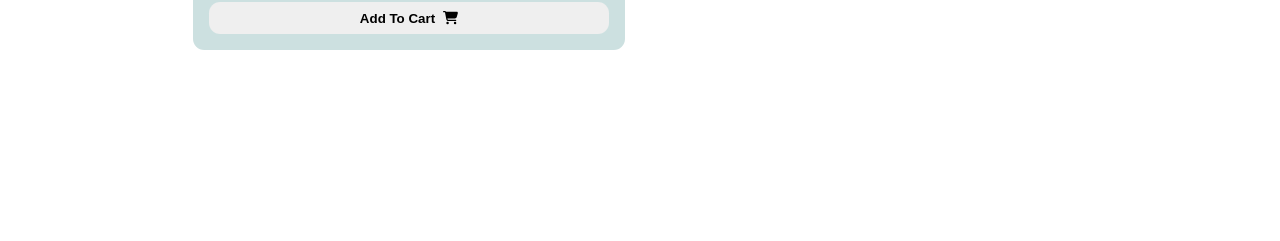
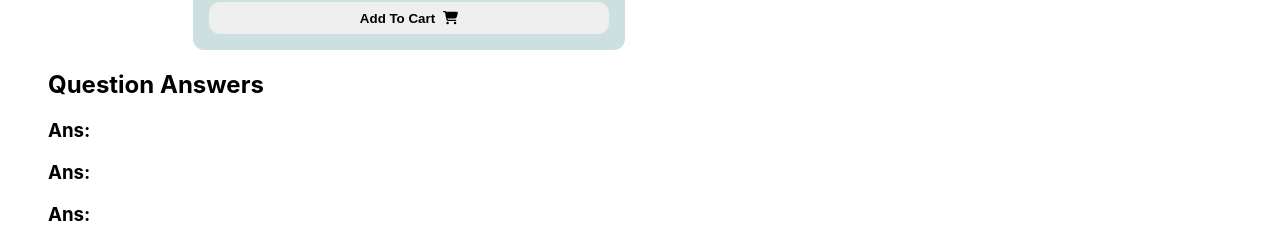
Before and after one commit to Neamul01/pc-store, a React (Create React App) app: page / in a window 1280 px wide. Shown: the part 2113-2354 px from the top of the page. Before the commit the page ends 2163 px from the top, so only its background shows below. Built offline with nearby package versions, Linux system fonts and the light colour scheme.

Commit message:
random number generated bt not used

```diff
--- a/src/App.js
+++ b/src/App.js
@@ -1,6 +1,6 @@
-import logo from './logo.svg';
 import './App.css';
 import Header from './components/Header/Header';
+import QuestionAns from './components/QuestionAns/QuestionAns';
 import Shop from './components/Shop/Shop';
 
 function App() {
@@ -8,6 +8,7 @@ function App() {
     <div>
       <Header></Header>
       <Shop></Shop>
+      <QuestionAns></QuestionAns>
     </div>
   );
 }
--- /dev/null
+++ b/src/components/QuestionAns/QuestionAns.css
@@ -0,0 +1,3 @@
+.question-answer{
+    margin: 0 3rem;
+}
--- /dev/null
+++ b/src/components/QuestionAns/QuestionAns.js
@@ -0,0 +1,21 @@
+import React from 'react';
+import './QuestionAns.css'
+
+const QuestionAns = () => {
+    return (
+        <div className='question-answer'>
+            <h2>Question Answers</h2>
+            <div className="how-react-works">
+                <h3>Ans:</h3>
+            </div>
+            <div className="proops-state">
+                <h3>Ans:</h3>
+            </div>
+            <div className="state-works">
+                <h3>Ans:</h3>
+            </div>
+        </div>
+    );
+};
+
+export default QuestionAns;
--- a/src/components/Shop/OrderSummary/OrderSummary.css
+++ b/src/components/Shop/OrderSummary/OrderSummary.css
@@ -16,10 +16,25 @@
 }
 .summary-choose-btn{
     background: rgb(46, 94, 46);
+    cursor: pointer;
 }
 .summary-remove-btn{
     background: rgb(115, 46, 46);
+    cursor: pointer;
 }
+
+.selected-product-details{
+    display: flex;
+    justify-content: center;
+    align-items: center;
+}
+.selected-product-details img{
+    margin-left: 0.5rem;
+    height: 2rem;
+    width: 2rem;
+    border-radius: 1rem;
+}
+
 @media only screen and(max-width:500px) {
     .summary-cart{
         max-width: 80%;
--- a/src/components/Shop/OrderSummary/OrderSummary.js
+++ b/src/components/Shop/OrderSummary/OrderSummary.js
@@ -2,21 +2,20 @@ import { faRemove, faTicket } from '@fortawesome/free-solid-svg-icons';
 import { FontAwesomeIcon } from '@fortawesome/react-fontawesome';
 import React from 'react';
 import './OrderSummary.css'
-import ShowDetails from './ShowDetails/ShowDetails';
 
-const OrderSummary = ({ cart }) => {
+const OrderSummary = ({ cart, chooseOneBtn, removeBtn }) => {
     return (
         <div className='summary-cart'>
             <h2>Order Summary</h2>
             <div className="selected-product-list">
                 <h4>Selected Product:{cart.length}</h4>
                 {
-                    cart.map(singleCart => <ShowDetails singleCart={singleCart} key={singleCart.id}></ShowDetails>)
+                    cart.map(singleCart => <p className='selected-product-details'>{singleCart.name} <img src={singleCart.picture} alt="" /> </p>)
                 }
             </div>
             <div className="summary-buttons">
-                <button className='summary-choose-btn'>Choose 1 For Me <FontAwesomeIcon icon={faTicket}></FontAwesomeIcon></button>
-                <button className='summary-remove-btn'>Remove All <FontAwesomeIcon icon={faRemove}></FontAwesomeIcon></button>
+                <button onClick={chooseOneBtn} className='summary-choose-btn'>Choose 1 For Me <FontAwesomeIcon icon={faTicket}></FontAwesomeIcon></button>
+                <button onClick={removeBtn} className='summary-remove-btn'>Remove All <FontAwesomeIcon icon={faRemove}></FontAwesomeIcon></button>
             </div>
         </div>
     );
--- a/src/components/Shop/OrderSummary/ShowDetails/ShowDetails.css
+++ /dev/null
@@ -1,11 +0,0 @@
-.selected-product-details{
-    display: flex;
-    justify-content: center;
-    align-items: center;
-}
-.selected-product-details img{
-    margin-left: 0.5rem;
-    height: 2rem;
-    width: 2rem;
-    border-radius: 1rem;
-}
--- a/src/components/Shop/OrderSummary/ShowDetails/ShowDetails.js
+++ /dev/null
@@ -1,13 +0,0 @@
-import React from 'react';
-import './ShowDetails.css'
-
-const ShowDetails = ({ singleCart, key }) => {
-    console.log(singleCart)
-    return (
-        <div>
-            <p className='selected-product-details'>{singleCart.name} <img src={singleCart.picture} alt="" /> </p>
-        </div>
-    );
-};
-
-export default ShowDetails;
--- a/src/components/Shop/Shop.js
+++ b/src/components/Shop/Shop.js
@@ -15,13 +15,33 @@ const Shop = () => {
         const newCart = [...cart, selectedProduct]
         setCart(newCart);
     }
+
+    // choose one btn
+    const chooseOneBtn = () => {
+        const randomId = Math.floor(Math.random() * cart.length + 1);
+        console.log(randomId)
+        console.log(cart)
+        // {
+        //     const filtered = cart.find(randomId === cart.id);
+        //     console.log(filtered)
+        // }
+        // setCart([])
+
+    }
+
+    //remove all btn
+    const removeBtn = () => {
+        setCart([])
+    }
     return (
         <div className='body-container'>
 
+            {/* set the cart or order summmery */}
             <div className='order-summery'>
-                <OrderSummary cart={cart}></OrderSummary>
+                <OrderSummary cart={cart} key={cart[0]?.id} chooseOneBtn={chooseOneBtn} removeBtn={removeBtn}></OrderSummary>
             </div>
 
+            {/* seet product details in cart  */}
             <div className='cart-container'>
                 {
                     products.map(product => <Product
```
